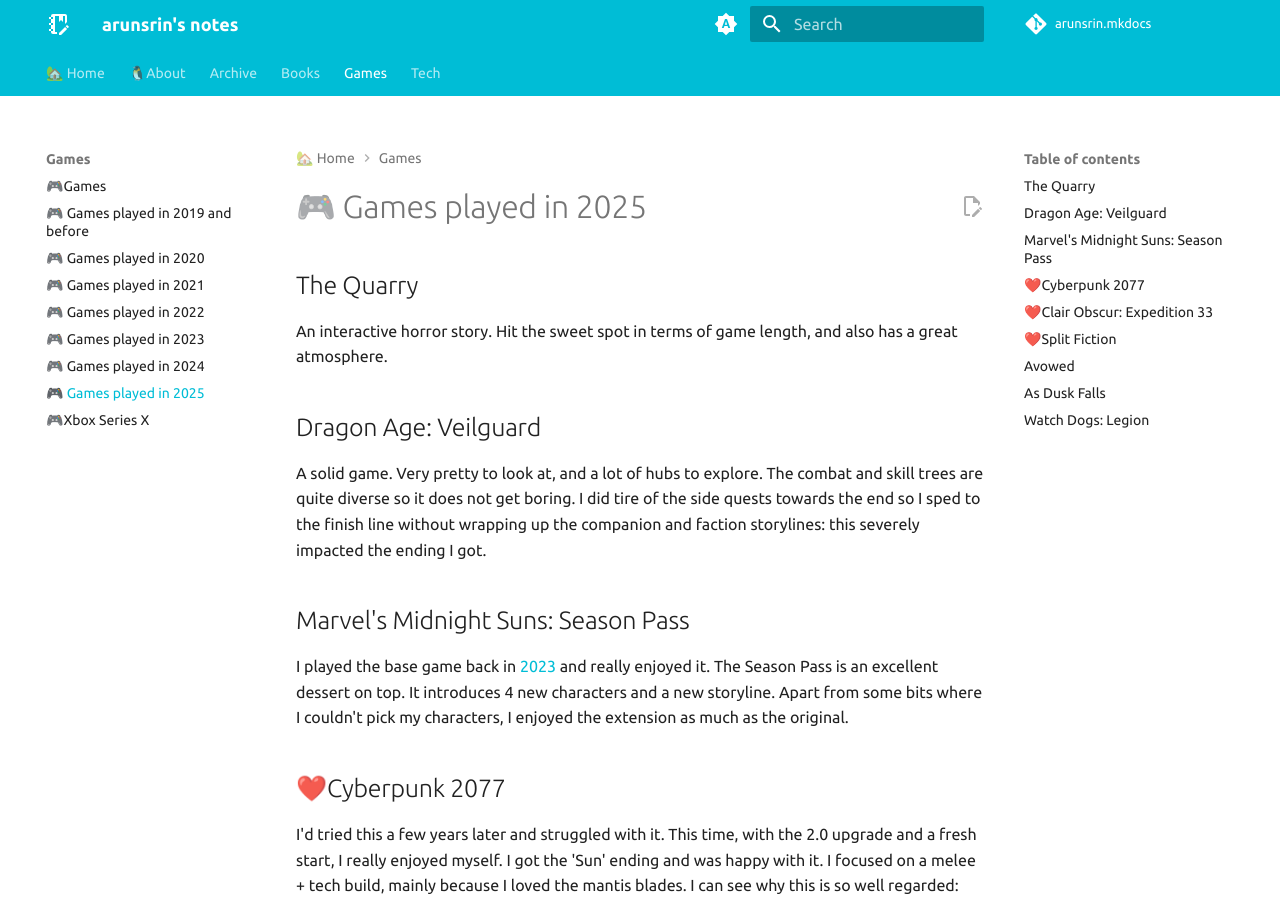
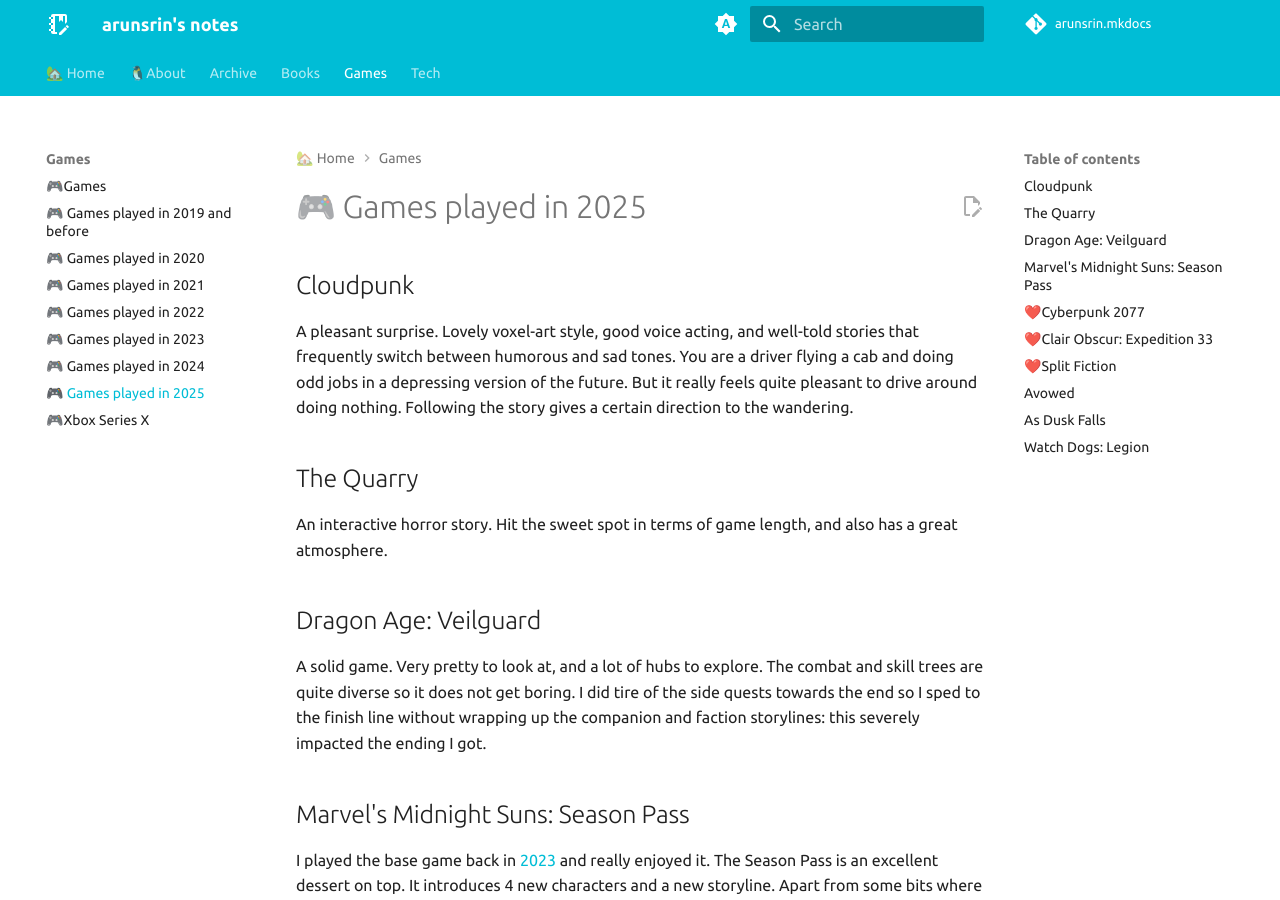
Before and after one commit to arunsrin/arunsrin.mkdocs, an MkDocs documentation site: the page built from home/games/2025.md, in a window 1280 px wide and 900 px high. Built offline with MkDocs 1.6.1 and Material for MkDocs 9.7.7, drawn with Linux system fonts in a browser that asks for light colours; comment, search, counter and statistics services are not loaded.

Commit message:
Add Cloudpunk review to 2025 games list
Added a new game entry for Cloudpunk with a brief review.

```diff
--- a/home/games/2025.md
+++ b/home/games/2025.md
@@ -1,4 +1,12 @@
 # 🎮 Games played in 2025
+
+## Cloudpunk
+
+A pleasant surprise. Lovely voxel-art style, good voice acting, and well-told
+stories that frequently switch between humorous and sad tones. You are a driver
+flying a cab and doing odd jobs in a depressing version of the future. But it
+really feels quite pleasant to drive around doing nothing. Following the story
+gives a certain direction to the wandering.
 
 ## The Quarry
 
```
